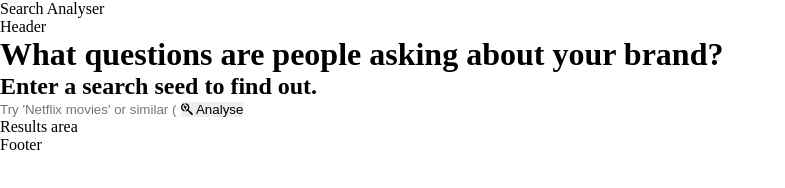
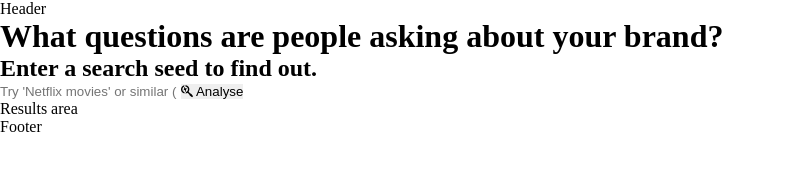
Before and after one commit to cd-slash/brand-sentiment-analyser, a plain HTML site: page index.html in a window 1280 px wide. Shown: the whole page, without its empty margins (0-785 px from the left). Drawn offline with Linux system fonts and the light colour scheme.

Commit message:
fix missing closing bracket

```diff
--- a/index.html
+++ b/index.html
@@ -10,7 +10,7 @@
     <!-- Google fonts -->
 
 
-    <link rel="stylesheet" href="assets/css/style.css"
+    <link rel="stylesheet" href="assets/css/style.css">
     <title>Search Analyser</title>
 </head>
 <body>
```
